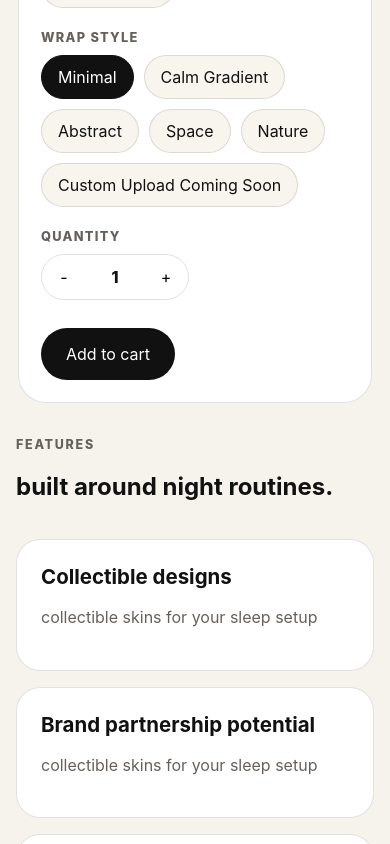
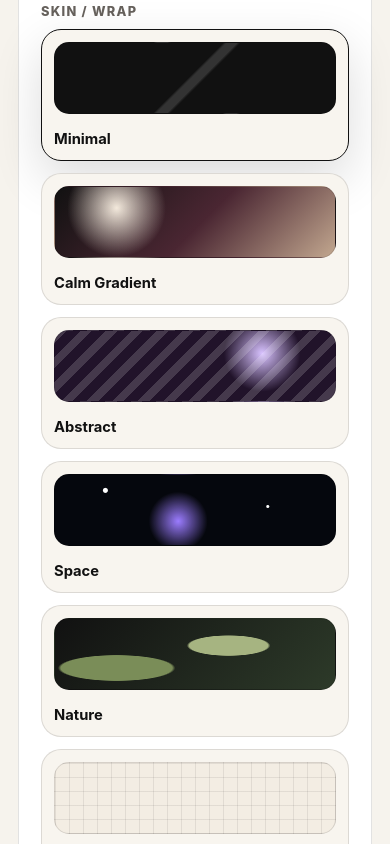
Before and after one commit to Oyewolesyl/ypod-store, a Next.js app: page /shop/custom-wraps in a window 390 px wide. Shown: the part 1780-2624 px from the top of the page. Built offline with nearby package versions, Linux system fonts and the light colour scheme; no server answers.

Commit message:
Fix store routes and customization experience

```diff
--- a/app/globals.css
+++ b/app/globals.css
@@ -178,9 +178,56 @@ select {
   min-height: clamp(360px, 48vw, 620px);
 }
 
+.product-stage {
+  overflow: hidden;
+  border: 1px solid rgba(255, 255, 255, 0.12);
+  border-radius: 34px;
+  background:
+    radial-gradient(circle at 62% 36%, rgba(255, 255, 255, 0.08), transparent 28%),
+    radial-gradient(circle at 14% 86%, rgba(103, 65, 41, 0.28), transparent 24%),
+    #080808;
+  box-shadow: 0 40px 120px rgba(0, 0, 0, 0.45);
+}
+
+.stage-product {
+  position: absolute;
+  height: auto;
+  object-fit: contain;
+  filter: drop-shadow(0 34px 42px rgba(0, 0, 0, 0.56));
+  animation: productFloat 5.8s ease-in-out infinite;
+}
+
+.stage-lite {
+  left: 4%;
+  bottom: 4%;
+  width: clamp(190px, 25vw, 360px);
+}
+
+.stage-pro {
+  right: 8%;
+  top: 13%;
+  width: clamp(120px, 15vw, 230px);
+  animation-delay: -1.6s;
+}
+
+.stage-remote {
+  left: 34%;
+  top: -6%;
+  width: clamp(190px, 22vw, 340px);
+  transform: rotate(-18deg);
+  animation-delay: -2.4s;
+}
+
+.stage-wrap {
+  right: 8%;
+  bottom: 2%;
+  width: clamp(140px, 16vw, 240px);
+  animation-delay: -3.5s;
+}
+
 .model-viewer {
   min-height: 100%;
-  height: clamp(360px, 52vw, 640px);
+  height: clamp(420px, 54vw, 690px);
   position: relative;
   overflow: hidden;
   border: 1px solid rgba(255, 255, 255, 0.12);
@@ -595,6 +642,84 @@ select {
   color: white;
 }
 
+.wrap-grid {
+  display: grid;
+  grid-template-columns: repeat(2, minmax(0, 1fr));
+  gap: 12px;
+}
+
+.wrap-card {
+  min-height: 132px;
+  display: grid;
+  align-content: space-between;
+  gap: 12px;
+  padding: 12px;
+  border: 1px solid var(--shop-line);
+  border-radius: 20px;
+  background: #f8f5ef;
+  color: var(--shop-ink);
+  text-align: left;
+  cursor: pointer;
+}
+
+.wrap-card span {
+  display: block;
+  min-height: 72px;
+  border-radius: 15px;
+  border: 1px solid rgba(0, 0, 0, 0.12);
+}
+
+.wrap-card strong {
+  font-size: 0.92rem;
+}
+
+.wrap-card.active {
+  border-color: #111;
+  box-shadow: 0 18px 50px rgba(0, 0, 0, 0.14);
+}
+
+.wrap-minimal span {
+  background:
+    linear-gradient(135deg, transparent 0 48%, rgba(255,255,255,0.14) 49% 52%, transparent 53%),
+    #111;
+}
+
+.wrap-gradient span {
+  background:
+    radial-gradient(circle at 22% 30%, #f3e9dc, transparent 22%),
+    linear-gradient(135deg, #111 0%, #4a2632 52%, #c2a78f 100%);
+}
+
+.wrap-abstract span {
+  background:
+    repeating-linear-gradient(135deg, rgba(255,255,255,0.16) 0 8px, transparent 8px 18px),
+    radial-gradient(circle at 74% 32%, #d8c2ff, transparent 18%),
+    #21132a;
+}
+
+.wrap-space span {
+  background:
+    radial-gradient(circle at 18% 22%, #fff 0 2px, transparent 3px),
+    radial-gradient(circle at 76% 45%, #fff 0 1px, transparent 2px),
+    radial-gradient(circle at 44% 66%, #9b7cff, transparent 18%),
+    #05070d;
+}
+
+.wrap-nature span {
+  background:
+    radial-gradient(ellipse at 22% 70%, #7a8d58 0 18%, transparent 19%),
+    radial-gradient(ellipse at 62% 38%, #a6b481 0 16%, transparent 17%),
+    linear-gradient(135deg, #111, #2d3a29);
+}
+
+.wrap-custom span {
+  background:
+    linear-gradient(90deg, rgba(17,17,17,0.08) 1px, transparent 1px),
+    linear-gradient(rgba(17,17,17,0.08) 1px, transparent 1px),
+    #f3ede3;
+  background-size: 14px 14px;
+}
+
 .color-pill {
   padding-left: 12px;
 }
@@ -810,7 +935,8 @@ select {
   .faq-grid,
   .custom-swatches,
   .payment-grid,
-  .model-gallery-cutouts {
+  .model-gallery-cutouts,
+  .wrap-grid {
     grid-template-columns: 1fr;
   }
 
@@ -819,8 +945,22 @@ select {
   }
 
   .model-viewer {
-    height: 420px;
+    height: 460px;
     border-radius: 24px;
+  }
+
+  .stage-remote {
+    left: 18%;
+    top: -3%;
+    width: 240px;
+  }
+
+  .stage-lite {
+    width: 210px;
+  }
+
+  .stage-wrap {
+    width: 132px;
   }
 
   .floating-product {
--- /dev/null
+++ b/app/shop/custom-wraps/page.tsx
@@ -0,0 +1,5 @@
+import { ProductRoute } from "@/components/shop/ProductRoute";
+
+export default function CustomWrapsPage() {
+  return <ProductRoute slug="custom-wraps" />;
+}
--- /dev/null
+++ b/app/shop/yema-lite/page.tsx
@@ -0,0 +1,5 @@
+import { ProductRoute } from "@/components/shop/ProductRoute";
+
+export default function YemaLitePage() {
+  return <ProductRoute slug="yema-lite" />;
+}
--- /dev/null
+++ b/app/shop/yema-pro/page.tsx
@@ -0,0 +1,5 @@
+import { ProductRoute } from "@/components/shop/ProductRoute";
+
+export default function YemaProPage() {
+  return <ProductRoute slug="yema-pro" />;
+}
--- /dev/null
+++ b/app/shop/ypod-bundle/page.tsx
@@ -0,0 +1,5 @@
+import { ProductRoute } from "@/components/shop/ProductRoute";
+
+export default function YpodBundlePage() {
+  return <ProductRoute slug="ypod-bundle" />;
+}
--- /dev/null
+++ b/app/shop/ypod-remote/page.tsx
@@ -0,0 +1,5 @@
+import { ProductRoute } from "@/components/shop/ProductRoute";
+
+export default function YpodRemotePage() {
+  return <ProductRoute slug="ypod-remote" />;
+}
--- /dev/null
+++ b/app/shop/ypod-sleep-earbuds/page.tsx
@@ -0,0 +1,5 @@
+import { ProductRoute } from "@/components/shop/ProductRoute";
+
+export default function YpodSleepEarbudsPage() {
+  return <ProductRoute slug="ypod-sleep-earbuds" />;
+}
--- a/components/shop/ProductCustomizer.tsx
+++ b/components/shop/ProductCustomizer.tsx
@@ -3,6 +3,15 @@
 import { useState } from "react";
 import type { Product } from "@/lib/shop/products";
 import { useCart } from "@/lib/shop/cart";
+
+const wrapClassNames: Record<string, string> = {
+  Minimal: "wrap-minimal",
+  "Calm Gradient": "wrap-gradient",
+  Abstract: "wrap-abstract",
+  Space: "wrap-space",
+  Nature: "wrap-nature",
+  "Custom Upload Coming Soon": "wrap-custom",
+};
 
 export function ProductCustomizer({
   product,
@@ -26,7 +35,7 @@ export function ProductCustomizer({
     <div className="customizer" aria-label={`${product.name} customizer`}>
       <p className="section-kicker">customize</p>
       <h2>make it yours.</h2>
-      <p>Choose the product color, wrap direction, and quantity. Material editing is prepared for the 3D model without depending on unknown GLB material names.</p>
+      <p>Choose the product color, skin pattern, and quantity. The selected setup is carried into the cart so the shopping flow remembers the build.</p>
 
       <div className="customizer-group">
         <label>color</label>
@@ -46,16 +55,17 @@ export function ProductCustomizer({
       </div>
 
       <div className="customizer-group">
-        <label>wrap style</label>
-        <div className="option-grid" role="list" aria-label="wrap styles">
+        <label>skin / wrap</label>
+        <div className="wrap-grid" role="list" aria-label="wrap styles">
           {product.wraps.map((option) => (
             <button
-              className={`option-pill ${wrap === option ? "active" : ""}`}
+              className={`wrap-card ${wrapClassNames[option] ?? "wrap-minimal"} ${wrap === option ? "active" : ""}`}
               key={option}
               type="button"
               onClick={() => setWrap(option)}
             >
-              {option}
+              <span aria-hidden="true" />
+              <strong>{option}</strong>
             </button>
           ))}
         </div>
--- a/components/shop/ProductModelViewer.tsx
+++ b/components/shop/ProductModelViewer.tsx
@@ -44,7 +44,7 @@ function Model({ modelPath, color }: ProductModelViewerProps) {
   }, [color, scene]);
 
   return (
-    <Bounds fit clip observe margin={1.18}>
+    <Bounds fit clip observe margin={1.75}>
       <primitive object={scene as Group} />
     </Bounds>
   );
@@ -85,7 +85,7 @@ export function ProductModelViewer({ modelPath, color = "#111111" }: ProductMode
         <Suspense fallback={<div className="model-loading">loading 3D product</div>}>
           <Canvas
             shadows
-            camera={{ position: [2.8, 1.6, 4.2], fov: 36 }}
+            camera={{ position: [0.3, 1.1, 7.2], fov: 30 }}
             gl={{ antialias: true, alpha: true }}
             dpr={[1, 1.75]}
           >
@@ -94,17 +94,17 @@ export function ProductModelViewer({ modelPath, color = "#111111" }: ProductMode
             <directionalLight position={[4, 5, 3]} intensity={2.1} castShadow shadow-mapSize={[1024, 1024]} />
             <directionalLight position={[-3, 2, -4]} intensity={0.65} />
             <Environment preset="studio" />
-            <group position={[0, -0.08, 0]} rotation={[0, -0.28, 0]}>
+            <group position={[0, -0.04, 0]} rotation={[0.06, -0.1, 0]}>
               <Model modelPath={modelPath} color={color} />
             </group>
-            <ContactShadows position={[0, -1.08, 0]} opacity={0.38} scale={7} blur={2.8} far={3} />
+            <ContactShadows position={[0, -1.18, 0]} opacity={0.34} scale={8} blur={3.2} far={3.5} />
             <OrbitControls
               autoRotate={autoRotate}
               autoRotateSpeed={0.65}
               enablePan={false}
               enableZoom={false}
-              minDistance={2.2}
-              maxDistance={5.8}
+              minDistance={4.2}
+              maxDistance={8.5}
               minPolarAngle={Math.PI / 4}
               maxPolarAngle={Math.PI / 1.8}
             />
--- /dev/null
+++ b/components/shop/ProductRoute.tsx
@@ -0,0 +1,13 @@
+import { notFound } from "next/navigation";
+import { ProductDetailClient } from "./ProductDetailClient";
+import { getProduct } from "@/lib/shop/products";
+
+export function ProductRoute({ slug }: { slug: string }) {
+  const product = getProduct(slug);
+
+  if (!product) {
+    notFound();
+  }
+
+  return <ProductDetailClient product={product} />;
+}
```
Also changed, not shown: components/shop/ShopHero.tsx (+5 -6 lines).
